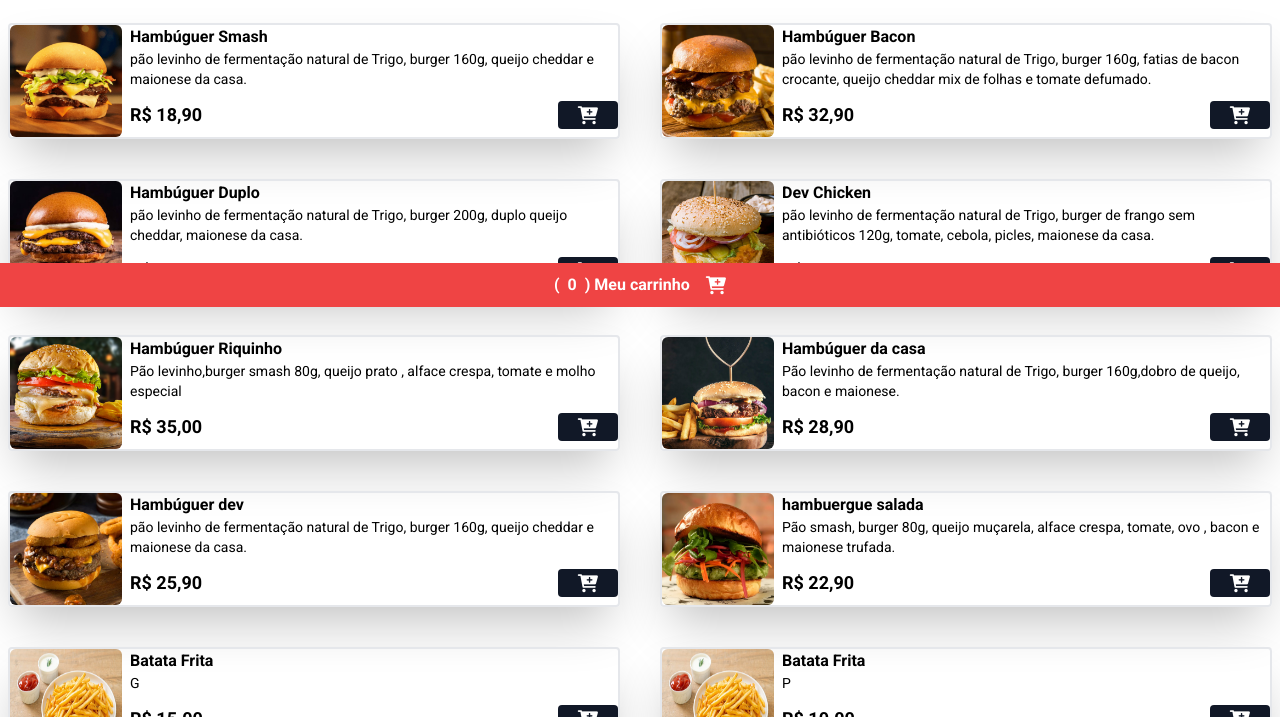
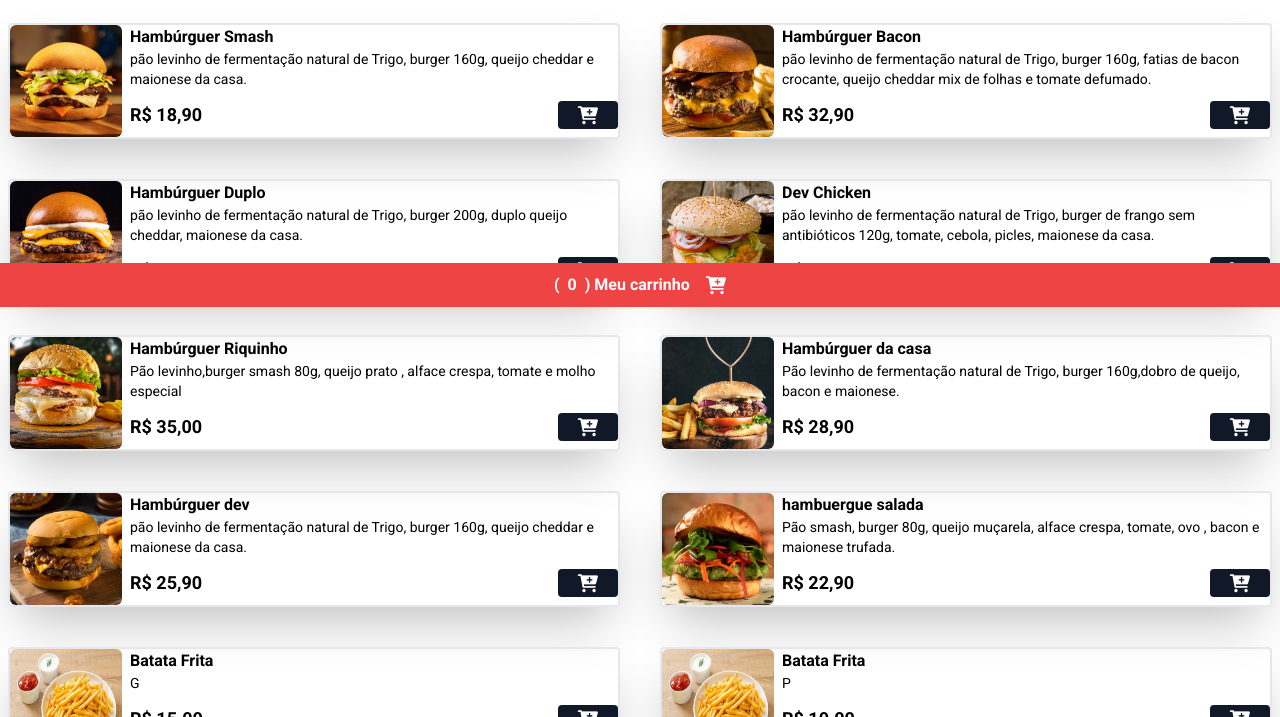
Before and after one commit to NatanPantoja/Dev-Hamburgue, a website: page index.html in a window 1280 px wide. Shown: the part 493-1210 px from the top of the page. Drawn offline with nearby package versions, Linux system fonts and the light colour scheme.

Commit message:
correção

```diff
--- a/index.html
+++ b/index.html
@@ -52,16 +52,16 @@
 
             <!--INICIO DO PRODUTO-->
             <article class="flex gap-2 border-solid border-2 shadow-2xl rounded">
-                <img src="/src/img/hamb-1.png" alt="Hambúguer Smash" class="w-28 h-28 rounded-md hover:scale-110 hover:-rotate-2 duration-300">
+                <img src="/src/img/hamb-1.png" alt="Hambúrguer Smash" class="w-28 h-28 rounded-md hover:scale-110 hover:-rotate-2 duration-300">
 
                 <div>
-                    <h3 class="font-bold">Hambúguer Smash</h3>
+                    <h3 class="font-bold">Hambúrguer Smash</h3>
                     <p class="text-sm">pão levinho de fermentação natural de Trigo, burger 160g, queijo cheddar e maionese da casa.</p>
 
                     <div class="flex items-center gap-2 justify-between mt-3">
                         <p class="font-bold text-lg">R$ 18,90</p>
                         <button class="bg-gray-900 px-5 rounded add-to-cart-btn"
-                        data-name="Hambúguer Smash"
+                        data-name="Hambúrguer Smash"
                         data-price="18.90">
                             <i  class="fa fa-cart-plus text-lg text-white "></i>
                         </button>
@@ -72,16 +72,16 @@
 
             <!--INICIO DO PRODUTO-->
             <article class="flex gap-2 border-solid border-2 shadow-2xl rounded">
-                <img src="/src/img/hamb-2.png" alt="Hambúguer Bacon" class="w-28 h-28 rounded-md hover:scale-110 hover:-rotate-2 duration-300">
+                <img src="/src/img/hamb-2.png" alt="Hambúrguer Bacon" class="w-28 h-28 rounded-md hover:scale-110 hover:-rotate-2 duration-300">
 
                 <div>
-                    <h3 class="font-bold">Hambúguer Bacon </h3>
+                    <h3 class="font-bold">Hambúrguer Bacon </h3>
                     <p class="text-sm">pão levinho de fermentação natural de Trigo, burger 160g, fatias de bacon crocante, queijo cheddar mix de folhas e tomate defumado.</p>
 
                     <div class="flex items-center gap-2 justify-between mt-3">
                         <p class="font-bold text-lg">R$ 32,90</p>
                         <button class="bg-gray-900 px-5 rounded add-to-cart-btn"
-                        data-name="Hambúguer Bacon"
+                        data-name="Hambúrguer Bacon"
                         data-price="32.90">
                             <i  class="fa fa-cart-plus text-lg text-white"></i>
                         </button>
@@ -92,16 +92,16 @@
 
             <!--INICIO DO PRODUTO-->
             <article class="flex gap-2 border-solid border-2 shadow-2xl rounded">
-                <img src="/src/img/hamb-3.png" alt="Hambúguer Duplo" class="w-28 h-28 rounded-md hover:scale-110 hover:-rotate-2 duration-300">
+                <img src="/src/img/hamb-3.png" alt="Hambúrguer Duplo" class="w-28 h-28 rounded-md hover:scale-110 hover:-rotate-2 duration-300">
 
                 <div>
-                    <h3 class="font-bold">Hambúguer Duplo</h3>
+                    <h3 class="font-bold">Hambúrguer Duplo</h3>
                     <p class="text-sm">pão levinho de fermentação natural de Trigo, burger 200g, duplo queijo cheddar,  maionese da casa.</p>
 
                     <div class="flex items-center gap-2 justify-between mt-3">
                         <p class="font-bold text-lg">R$ 30,90</p>
                         <button class="bg-gray-900 px-5 rounded add-to-cart-btn"
-                        data-name="Hambúguer Duplo"
+                        data-name="Hambúrguer Duplo"
                         data-price="30.90">
                             <i  class="fa fa-cart-plus text-lg text-white"></i>
                         </button>
@@ -132,16 +132,16 @@
 
             <!--INICIO DO PRODUTO-->
             <article class="flex gap-2 border-solid border-2 shadow-2xl rounded">
-                <img src="/src/img/hamb-5.png" alt="Hambúguer Riquinho" class="w-28 h-28 rounded-md hover:scale-110 hover:-rotate-2 duration-300">
+                <img src="/src/img/hamb-5.png" alt="Hambúrguer Riquinho" class="w-28 h-28 rounded-md hover:scale-110 hover:-rotate-2 duration-300">
 
                 <div>
-                    <h3 class="font-bold">Hambúguer Riquinho</h3>
+                    <h3 class="font-bold">Hambúrguer Riquinho</h3>
                     <p class="text-sm">Pão levinho,burger smash 80g, queijo prato , alface crespa, tomate e molho especial</p>
 
                     <div class="flex items-center gap-2 justify-between mt-3">
                         <p class="font-bold text-lg">R$ 35,00</p>
                         <button class="bg-gray-900 px-5 rounded add-to-cart-btn"
-                        data-name="Hambúguer Riquinho"
+                        data-name="Hambúrguer Riquinho"
                         data-price="35.00">
                             <i  class="fa fa-cart-plus text-lg text-white"></i>
                         </button>
@@ -152,16 +152,16 @@
 
             <!--INICIO DO PRODUTO-->
             <article class="flex gap-2 border-solid border-2 shadow-2xl rounded">
-                <img src="/src/img/hamb-6.png" alt="Hambúguer da casa" class="w-28 h-28 rounded-md hover:scale-110 hover:-rotate-2 duration-300">
+                <img src="/src/img/hamb-6.png" alt="Hambúrguer da casa" class="w-28 h-28 rounded-md hover:scale-110 hover:-rotate-2 duration-300">
 
                 <div>
-                    <h3 class="font-bold">Hambúguer da casa</h3>
+                    <h3 class="font-bold">Hambúrguer da casa</h3>
                     <p class="text-sm">Pão levinho de fermentação natural de Trigo, burger 160g,dobro de queijo, bacon e maionese.</p>
 
                     <div class="flex items-center gap-2 justify-between mt-3">
                         <p class="font-bold text-lg">R$ 28,90</p>
                         <button class="bg-gray-900 px-5 rounded add-to-cart-btn"
-                        data-name="Hambúguer da casa"
+                        data-name="Hambúrguer da casa"
                         data-price="28.90">
                             <i  class="fa fa-cart-plus text-lg text-white"></i>
                         </button>
@@ -172,16 +172,16 @@
 
             <!--INICIO DO PRODUTO-->
             <article class="flex gap-2 border-solid border-2 shadow-2xl rounded">
-                <img src="/src/img/hamb-7.png" alt="Hambúguer dev" class="w-28 h-28 rounded-md hover:scale-110 hover:-rotate-2 duration-300">
+                <img src="/src/img/hamb-7.png" alt="Hambúrguer dev" class="w-28 h-28 rounded-md hover:scale-110 hover:-rotate-2 duration-300">
 
                 <div>
-                    <h3 class="font-bold">Hambúguer dev</h3>
+                    <h3 class="font-bold">Hambúrguer dev</h3>
                     <p class="text-sm">pão levinho de fermentação natural de Trigo, burger 160g, queijo cheddar e maionese da casa.</p>
 
                     <div class="flex items-center gap-2 justify-between mt-3">
                         <p class="font-bold text-lg">R$ 25,90</p>
                         <button class="bg-gray-900 px-5 rounded add-to-cart-btn"
-                        data-name="Hambúguer dev"
+                        data-name="Hambúrguer dev"
                         data-price="25.90">
                             <i  class="fa fa-cart-plus text-lg text-white"></i>
                         </button>
@@ -201,7 +201,7 @@
                     <div class="flex items-center gap-2 justify-between mt-3">
                         <p class="font-bold text-lg">R$ 22,90</p>
                         <button class="bg-gray-900 px-5 rounded add-to-cart-btn"
-                        data-name="Hambúguer salada"
+                        data-name="Hambúrguer salada"
                         data-price="22.90">
                             <i  class="fa fa-cart-plus text-lg text-white"></i>
                         </button>
```
